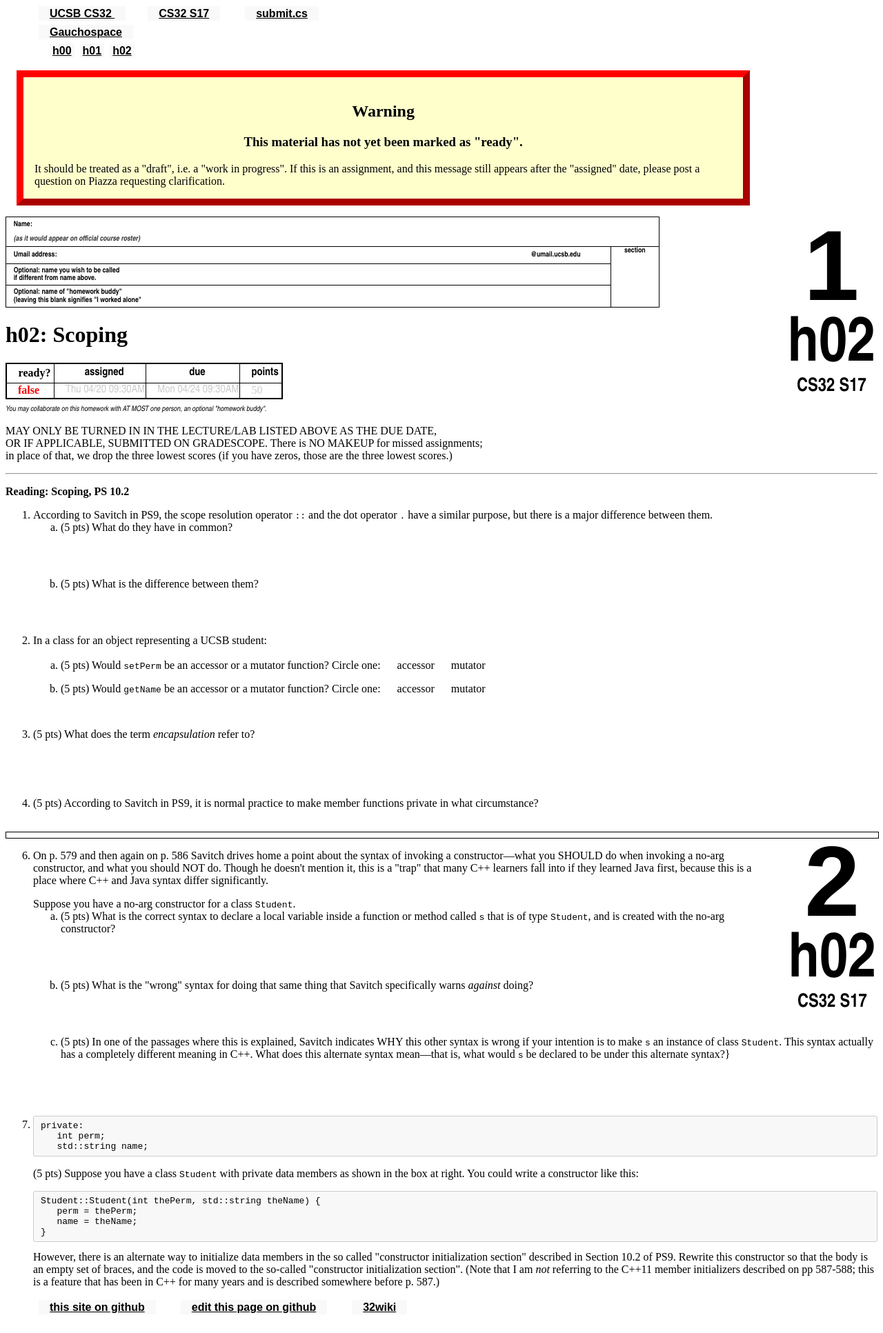
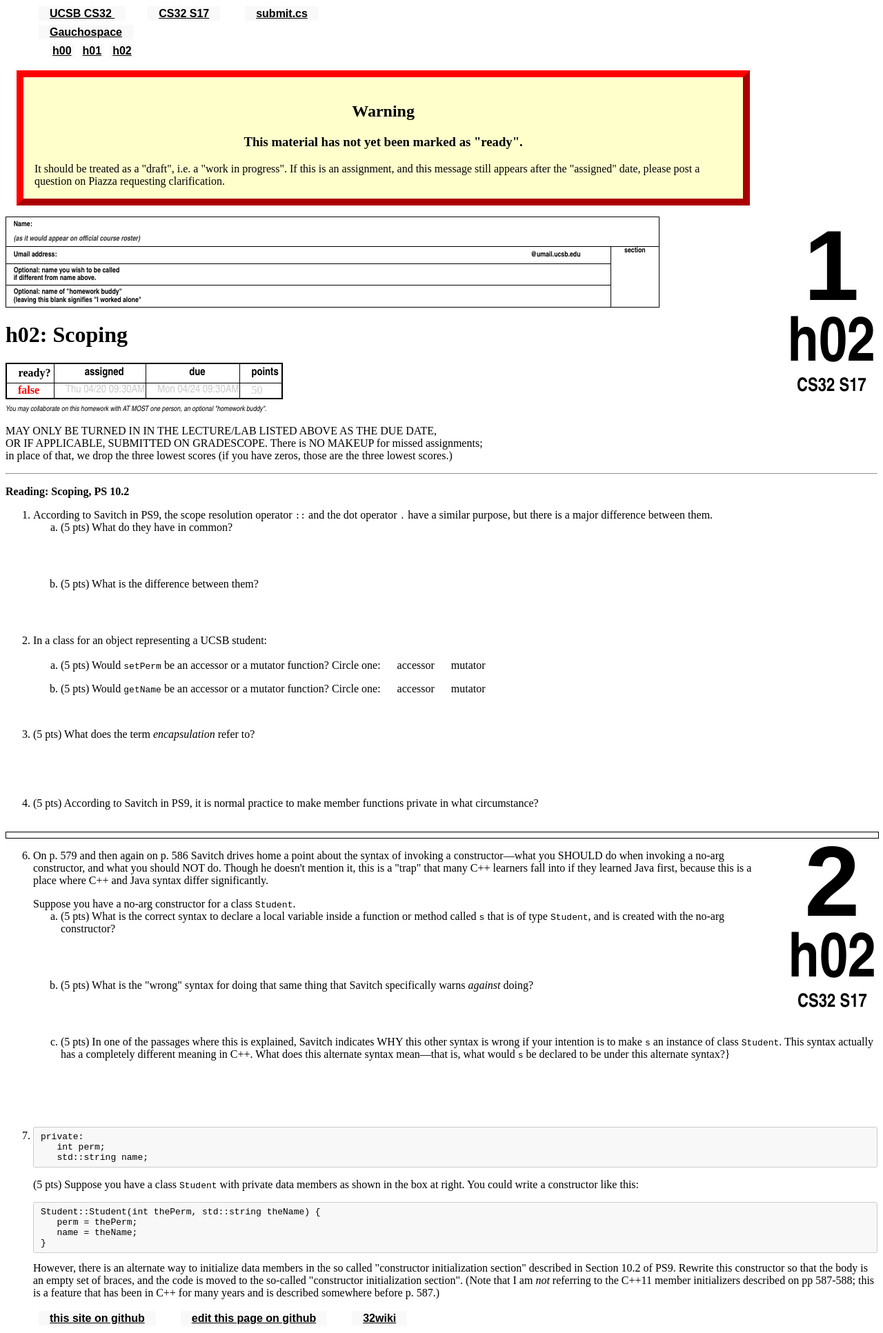
Before and after one commit to ucsb-cs32-s17/ucsb-cs32-s17.github.io, a Jekyll site: the page built from _hwk/h02.md, in a window 1280 px wide. Shown: the whole page at 69% size. Built offline with Jekyll 4.4.1, drawn with Linux system fonts in a browser that asks for light colours.

Commit message:
Think it's ready.

```diff
--- a/_hwk/h02.md
+++ b/_hwk/h02.md
@@ -51,7 +51,7 @@ Suppose you have a no-arg constructor for a class <code>Student</code>.
 
 <li style='margin-bottom:4em'>(5 pts) What is the "wrong" syntax for doing that same thing that Savitch specifically warns <em>against</em> doing? </li>
 
-<li style='margin-bottom:5em'>(5 pts) In one of the passages where this is explained, Savitch indicates WHY this other syntax is wrong if your intention is to make <code>s</code> an instance of class <code>Student</code>.  This syntax actually has a completely different meaning in C++.   What does this alternate syntax mean&mdash;that is, what would <code>s</code> be declared to be under this alternate syntax?}</li>
+<li style='margin-bottom:6em'>(5 pts) In one of the passages where this is explained, Savitch indicates WHY this other syntax is wrong if your intention is to make <code>s</code> an instance of class <code>Student</code>.  This syntax actually has a completely different meaning in C++.   What does this alternate syntax mean&mdash;that is, what would <code>s</code> be declared to be under this alternate syntax?}</li>
 </ol>
 </li>
 
```
